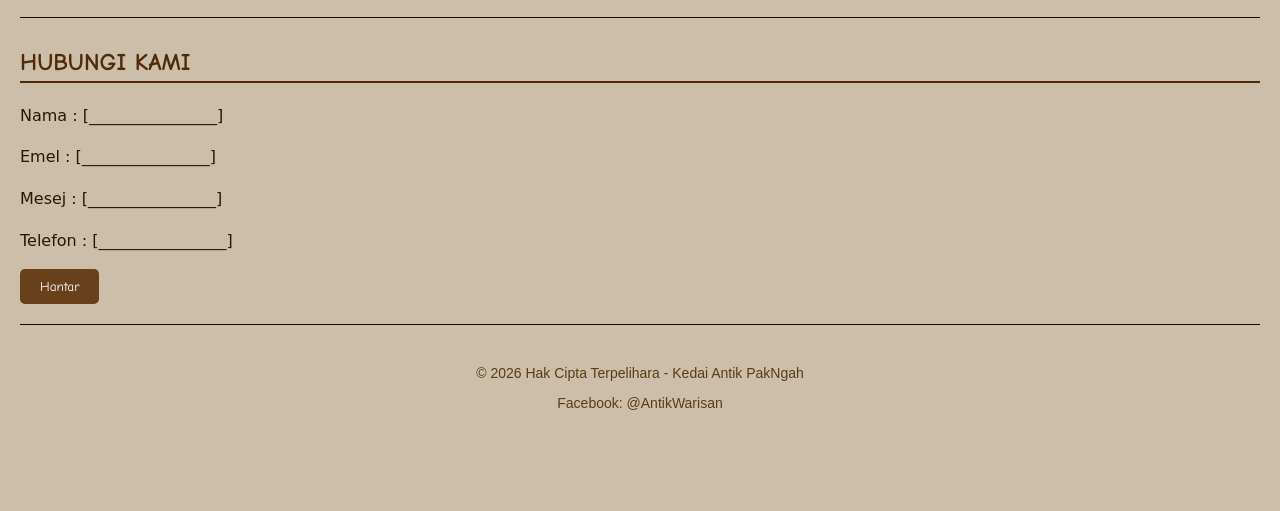
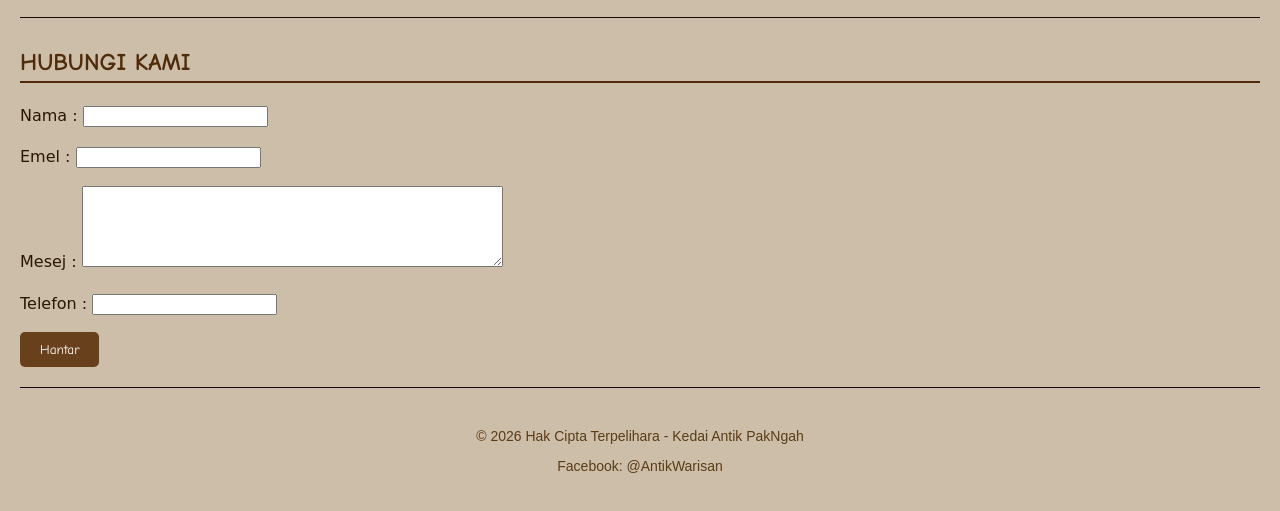
Before and after one commit to haisyahnordania-dotcom/kedai_antik_pakngah, a plain HTML site: page hubungi_kami.html in a window 1280 px wide. Shown: the part 147-658 px from the top of the page. Drawn offline with Linux system fonts and the light colour scheme.

Commit message:
add form

```diff
--- a/hubungi_kami.html
+++ b/hubungi_kami.html
@@ -20,10 +20,10 @@
 
     <main>
       <h2 class="h2">HUBUNGI KAMI</h2>
-      <p class="p">Nama : [________________]</p>
-      <p class="p">Emel : [________________]</p>
-      <p class="p">Mesej : [________________]</p>
-      <p class="p">Telefon : [________________]</p>
+      <p class="p">Nama : <input type="text" /></p>
+      <p class="p">Emel : <input type="email" /></p>
+      <p class="p">Mesej : <textarea rows="5" cols="50"></textarea></p>
+      <p class="p">Telefon : <input type="tel" /></p>
       <button class="button">Hantar</button>
     </main>
 
```
